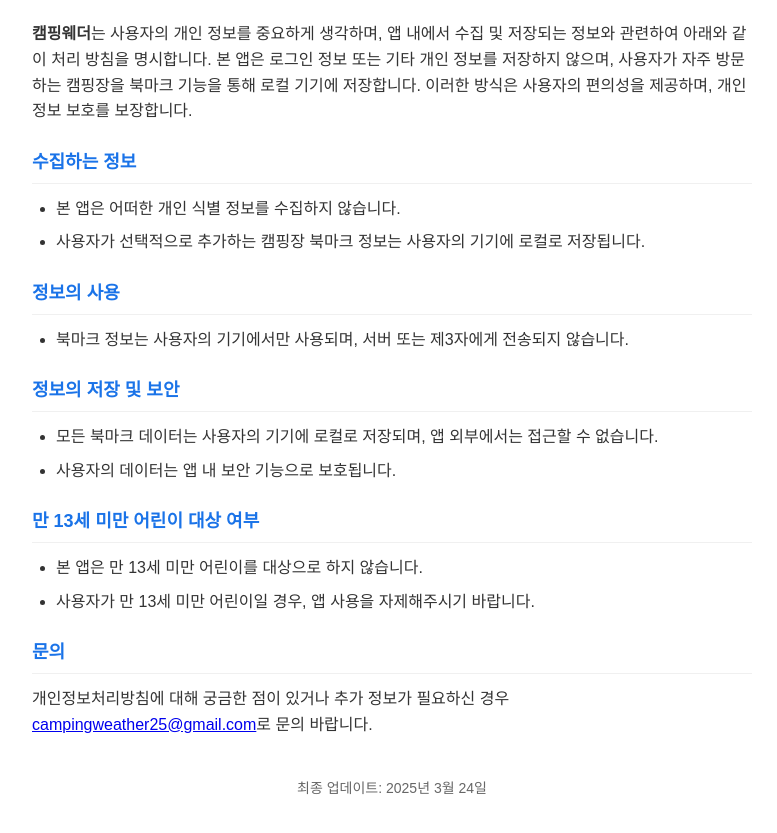
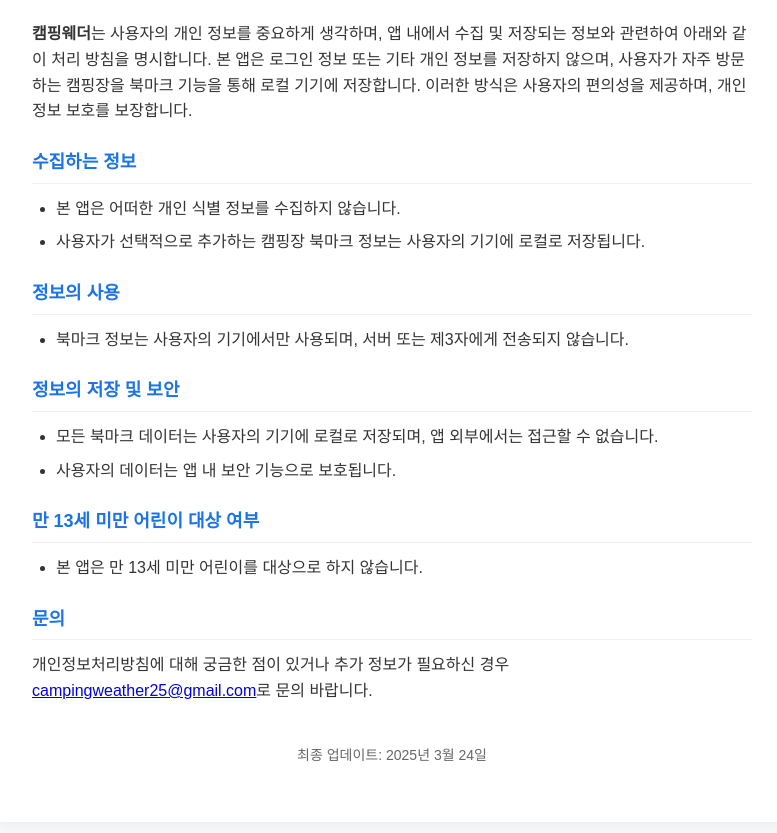
Before and after one commit to webseed87/campingweather, a website: page privacy.html in a window 1280 px wide. Shown: the part 115-948 px from the top of the page, without its empty margins (248-1025 px from the left). Drawn offline with Linux system fonts and the light colour scheme.

Commit message:
Update privacy.html

```diff
--- a/privacy.html
+++ b/privacy.html
@@ -106,7 +106,6 @@
         <h2>만 13세 미만 어린이 대상 여부</h2>
         <ul>
             <li>본 앱은 만 13세 미만 어린이를 대상으로 하지 않습니다.</li>
-            <li>사용자가 만 13세 미만 어린이일 경우, 앱 사용을 자제해주시기 바랍니다.</li>
         </ul>
 
         <h2>문의</h2>
```
